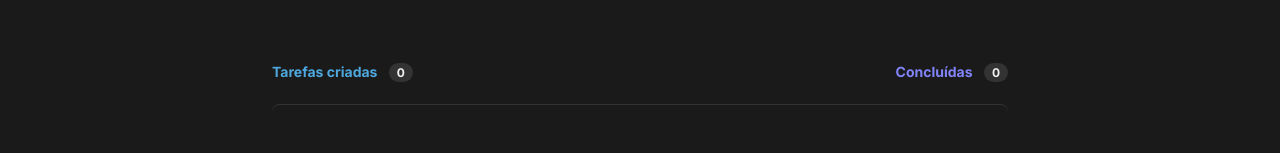
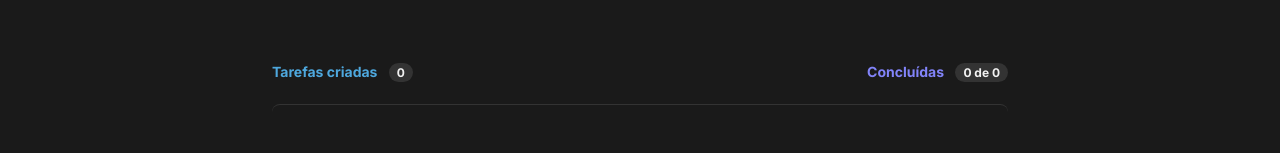
Before and after one commit to maria-luiza-rodrigues-ti/rocketseat-todo-list, a React (Vite) app: page / in a window 1280 px wide. Shown: the part 229-382 px from the top of the page. Built offline with nearby package versions, Linux system fonts and the light colour scheme.

Commit message:
feat: adding ListHeader tags function

```diff
--- a/src/App.tsx
+++ b/src/App.tsx
@@ -52,6 +52,20 @@ export function App() {
     setTasksList(taskListWithoutRemovedTask);
   }
 
+  function createdTasksTag() {
+    return tasksList.length;
+  }
+
+  function completionTasksTag() {
+    const numberOfCompletedTasks = tasksList.reduce((accumulator, task) => {
+      if (task.isComplete) {
+        accumulator += 1;
+      }
+      return accumulator;
+    }, 0);
+    return numberOfCompletedTasks;
+  }
+
   return (
     <>
       <Header />
@@ -63,7 +77,10 @@ export function App() {
       </div>
 
       <div className={styles.listContainer}>
-        <ListHeader />
+        <ListHeader
+          onCreatedTasksTag={createdTasksTag}
+          onCompletionTaksTag={completionTasksTag}
+        />
         {tasksList.length > 0 ? (
           <>
             {tasksList.map((task) => {
--- a/src/components/list/list-header.tsx
+++ b/src/components/list/list-header.tsx
@@ -1,15 +1,27 @@
 import styles from "./list-header.module.css";
-export function ListHeader() {
+
+interface ListHeaderProps {
+  onCreatedTasksTag: () => number;
+  onCompletionTaksTag: () => number;
+}
+
+export function ListHeader({
+  onCreatedTasksTag,
+  onCompletionTaksTag,
+}: ListHeaderProps) {
   return (
     <div className={styles.listHeaderContainer}>
       <aside className={styles.createdTasks}>
         <p>
-          Tarefas criadas <span>0</span>
+          Tarefas criadas <span>{onCreatedTasksTag()}</span>
         </p>
       </aside>
       <aside className={styles.finalizedTasks}>
         <p>
-          Concluídas <span>0</span>
+          Concluídas{" "}
+          <span>
+            {onCompletionTaksTag()} de {onCreatedTasksTag()}
+          </span>
         </p>
       </aside>
     </div>
```
